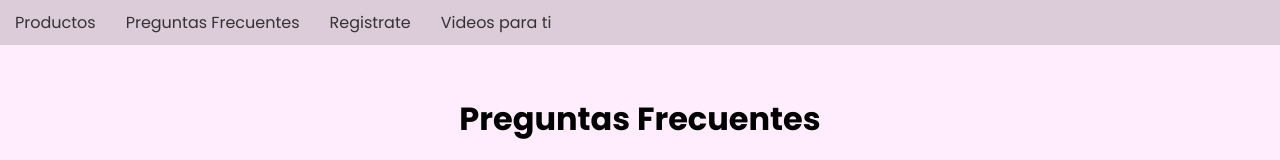
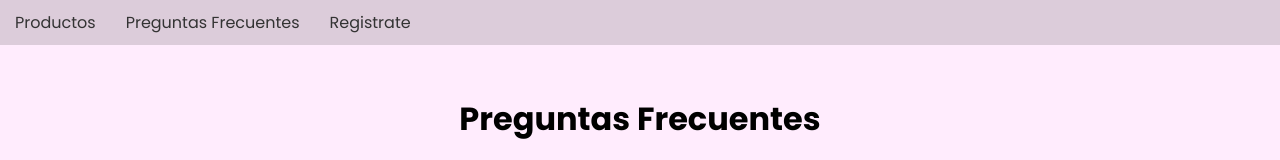
Before and after one commit to Maquillajesingenero/genderless-makeup, a plain HTML site: page preguntas.html in a window 1280 px wide. Shown: the top 160 px of the page. Drawn offline with Linux system fonts and the light colour scheme.

Commit message:
Update preguntas.html

```diff
--- a/preguntas.html
+++ b/preguntas.html
@@ -10,7 +10,6 @@
         <li><a href="index.html">Productos</a></li>
         <li><a href="preguntas.html">Preguntas Frecuentes</a></li>
         <li><a href="formulario.html">Registrate</a></li>
-        <li><a href="videos.html">Videos para ti</a></li>
     </ul>
     </div>
 
```
